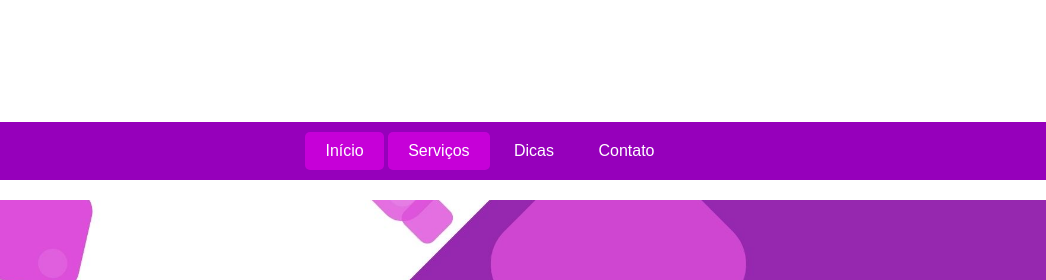
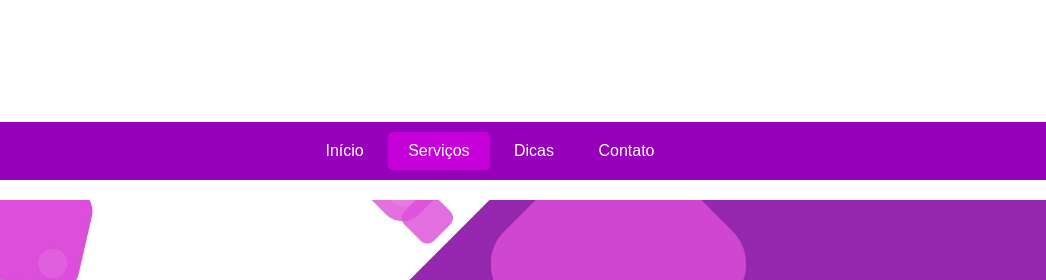
Before and after one commit to adriel026/vc0, a plain HTML site: page cristalweb/serviços.html in a window 1280 px wide. Shown: the top 280 px of the page, 150-1196 px from the left. Drawn offline with Linux system fonts and the light colour scheme.

Commit message:
Update serviços.html

```diff
--- a/cristalweb/serviços.html
+++ b/cristalweb/serviços.html
@@ -361,7 +361,7 @@
 
       <nav class="nav">
         <ul>
-            <li><a href="index.html" class="active">Início</a></li>
+            <li><a href="index.html">Início</a></li>
             <li><a href="serviços.html" class="active">Serviços</a></li>
             <li><a href="dicas.html">Dicas</a></li>
             <li><a href="contato.html">Contato</a></li>
```
